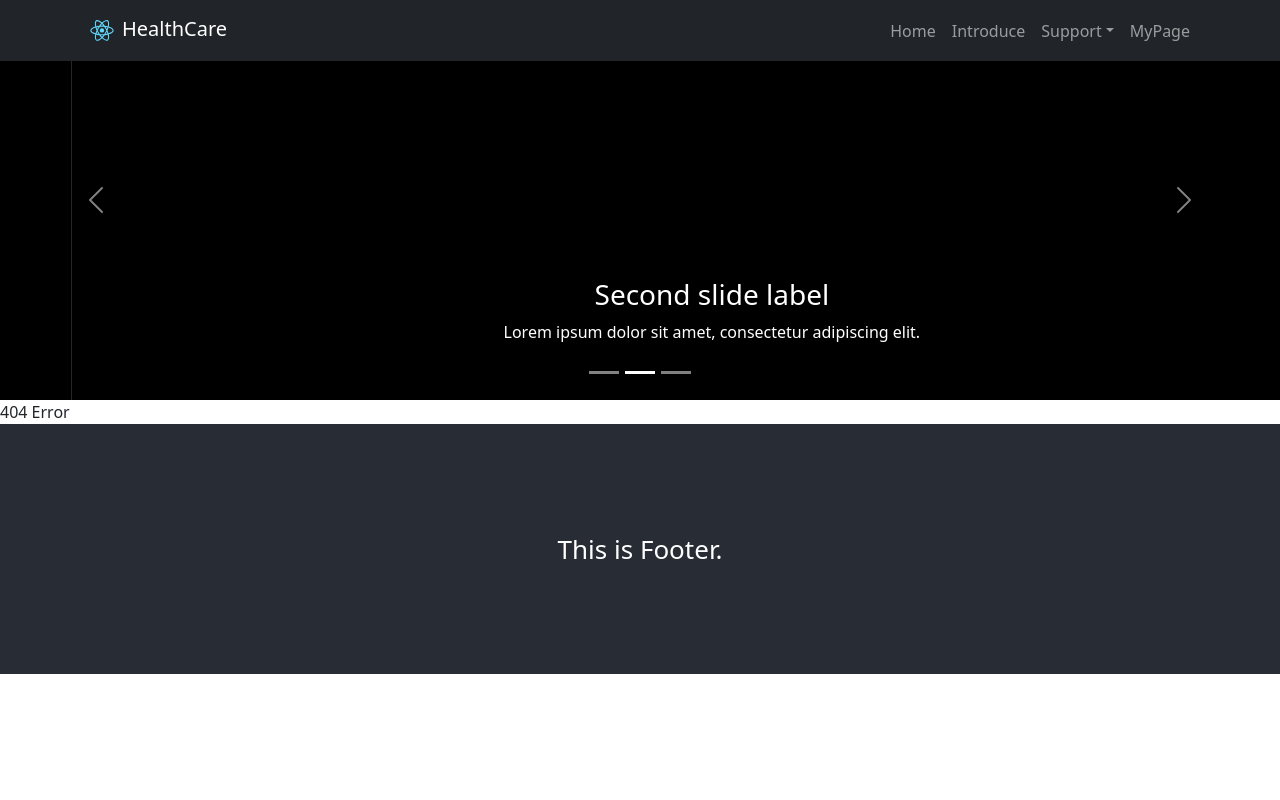
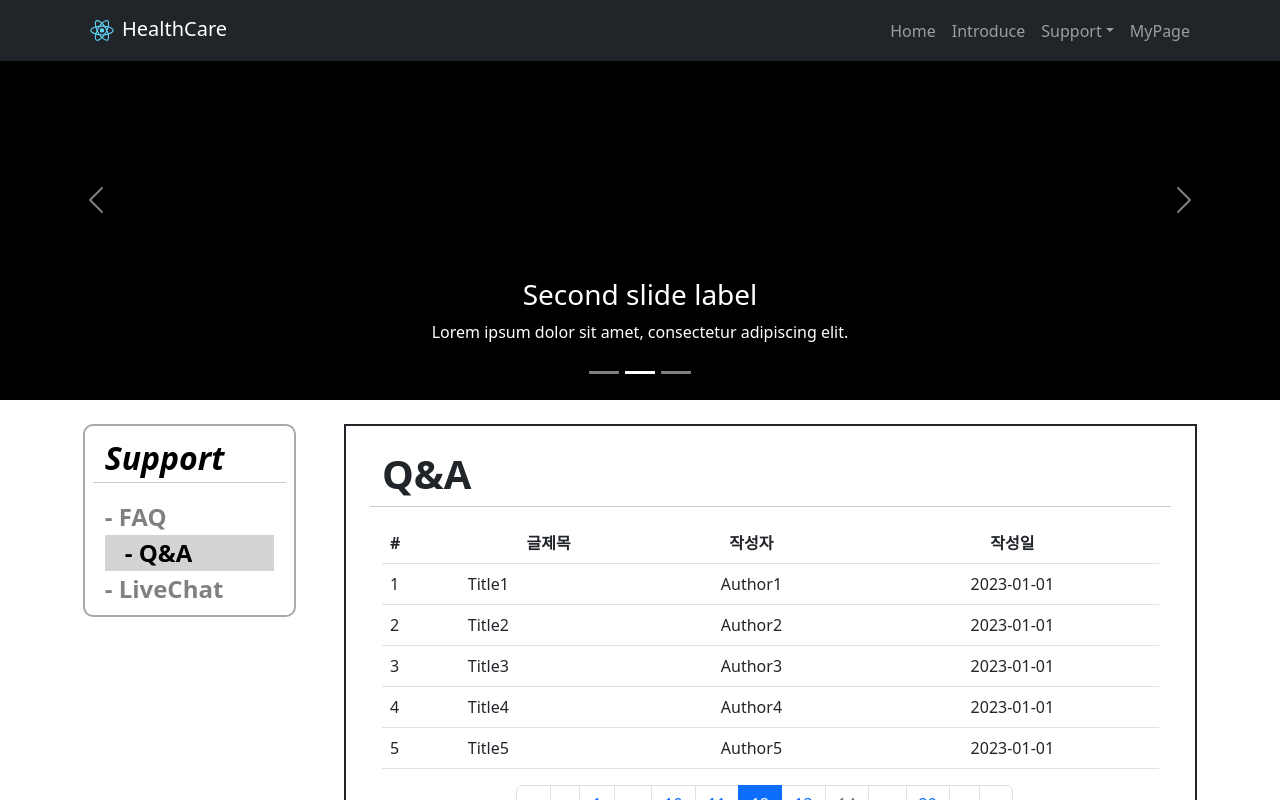
Before and after one commit to JoSihun/HealthCare, a React (Create React App) app in the folder healthcare/src/main/reactfront/: page /support/qnaboard in a window 1280 px wide. Shown: the top 800 px of the page. Built offline with nearby package versions, Linux system fonts and the light colour scheme.

Commit message:
refactor(reactfront): refactor front file names and route path rename QNA.js to QNABoard.js rename QNA.css to QNABoard.css
refactor some Route path in App.js
refactor some Link path in FAQBoard.js
refactor some Link path in QNABoard.js
refactor some Link path in LiveChat.js

```diff
--- a/healthcare/src/main/reactfront/src/App.js
+++ b/healthcare/src/main/reactfront/src/App.js
@@ -5,12 +5,12 @@ import Navigation from "./components/Navigation";
 import Banner from './components/Banner';
 import Home from "./components/Home";
 import Introduce from "./components/Introduce";
-import FAQ from "./components/support/FAQBoard";
+import FAQBoard from "./components/support/FAQBoard";
 import MyPage from "./components/MyPage";
 import Login from "./components/Login";
 import NotFound from "./components/NotFound";
 import Footer from "./components/Footer";
-import QNA from "./components/support/QNA";
+import QNABoard from "./components/support/QNABoard";
 import LiveChat from "./components/support/LiveChat";
 import TestPage from './components/TestPage';
 import FAQPostForm from './components/support/FAQPostForm';
@@ -26,10 +26,10 @@ function App() {
                   <Route path="/home" element={<Home />}></Route>
                   <Route path="/introduce" element={<Introduce />}></Route>
 
-                  <Route path="/support/faqboard" element={<FAQ />}></Route>
+                  <Route path="/support/faqboard" element={<FAQBoard />}></Route>
                   <Route path="/support/faqboard/form" element={<FAQPostForm />}></Route>
 
-                  <Route path="/support/qna" element={<QNA />}></Route>
+                  <Route path="/support/qnaboard" element={<QNABoard />}></Route>
                   <Route path="/support/livechat" element={<LiveChat />}></Route>
 
                   <Route path="/my-page" element={<MyPage />}></Route>
--- a/healthcare/src/main/reactfront/src/components/support/FAQBoard.js
+++ b/healthcare/src/main/reactfront/src/components/support/FAQBoard.js
@@ -27,7 +27,7 @@ const GetFAQList = () => {
         <>
             <Accordion>
                 {faqs.map(faq => (
-                    <Accordion.Item eventKey={ faq.id }>
+                    <Accordion.Item key={ faq.id } eventKey={ faq.id }>
                     <Accordion.Header><h3>Q. { faq.title }</h3></Accordion.Header>
                     <Accordion.Body>
                         <h5>{ faq.content }</h5>
--- a/healthcare/src/main/reactfront/src/components/support/FAQPostForm.js
+++ b/healthcare/src/main/reactfront/src/components/support/FAQPostForm.js
@@ -17,13 +17,11 @@ function FAQPostForm() {
     const handleChangeTitle = (e) => {
         e.preventDefault();
         setTitle(e.target.value);
-        console.log(title);
     }
 
     const handleChangeContent = (e) => {
         e.preventDefault();
         setContent(e.target.value);
-        console.log(content);
     }
 
     const handleSubmit = async (e) => {
@@ -87,9 +85,7 @@ function FAQPostForm() {
                         </form>
                     </Col>
 
-
                 </Row>
-
             </Container>
         </>
     );
--- a/healthcare/src/main/reactfront/src/components/support/LiveChat.js
+++ b/healthcare/src/main/reactfront/src/components/support/LiveChat.js
@@ -12,8 +12,8 @@ function LiveChat() {
                         <Row className="p-2 sidebar">
                             <div className="sidebarTitle">Support</div>
                             <hr/>
-                            <Link to="/support/faq" style={{ textDecoration: 'none' }}><div className="sidebarItem">- FAQ</div></Link>
-                            <Link to="/support/qna" style={{ textDecoration: 'none' }}><div className="sidebarItem">- Q&A</div></Link>
+                            <Link to="/support/faqboard" style={{ textDecoration: 'none' }}><div className="sidebarItem">- FAQ</div></Link>
+                            <Link to="/support/qnaboard" style={{ textDecoration: 'none' }}><div className="sidebarItem">- Q&A</div></Link>
                             <Link to="/support/livechat" style={{ textDecoration: 'none' }}><div className="sidebarItem active">- LiveChat</div></Link>
                         </Row>
                     </Col>
--- a/healthcare/src/main/reactfront/src/components/support/QNA.css
+++ b/healthcare/src/main/reactfront/src/components/support/QNABoard.css
@@ -1,4 +1,4 @@
-.QNA {
+.QNABoard {
     display: flex;
     flex-direction: column;
     min-height: 100vh;
--- a/healthcare/src/main/reactfront/src/components/support/QNA.js
+++ b/healthcare/src/main/reactfront/src/components/support/QNABoard.js
@@ -5,18 +5,21 @@ import Container from "react-bootstrap/Container";
 
 function QNA() {
     return (
-        <div className="QNA">
+        <div className="QNABoard">
             <Container fluid>
                 <Row className="justify-content-center vh-100">
+                    {/* SideBar */}
                     <Col className="col-md-2 m-4">
                         <Row className="p-2 sidebar">
                             <div className="sidebarTitle">Support</div>
                             <hr/>
-                            <Link to="/support/faq" style={{ textDecoration: 'none' }}><div className="sidebarItem">- FAQ</div></Link>
-                            <Link to="/support/qna" style={{ textDecoration: 'none' }}><div className="sidebarItem active">- Q&A</div></Link>
+                            <Link to="/support/faqboard" style={{ textDecoration: 'none' }}><div className="sidebarItem">- FAQ</div></Link>
+                            <Link to="/support/qnaboard" style={{ textDecoration: 'none' }}><div className="sidebarItem active">- Q&A</div></Link>
                             <Link to="/support/livechat" style={{ textDecoration: 'none' }}><div className="sidebarItem">- LiveChat</div></Link>
                         </Row>
                     </Col>
+
+                    {/* Main Content */}
                     <Col className="col-md-8 m-4">
                         <Row className="p-4 content h-100 align-content-start">
                             <h1><b>Q&A</b></h1>
```
